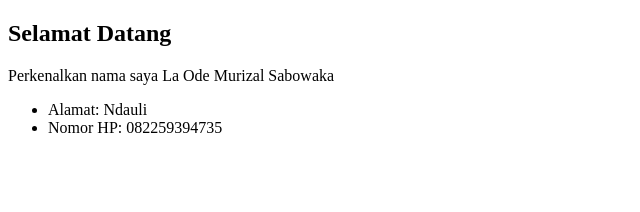
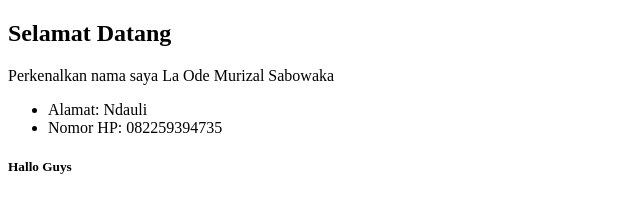
Before and after one commit to rizalsabowaka/rizal-git-test-5, a plain HTML site: page index.html in a window 1280 px wide. Shown: the full height of the page, 0-640 px from the left. Drawn offline with Linux system fonts and the light colour scheme.

Commit message:
Menambahkan h5

```diff
--- a/index.html
+++ b/index.html
@@ -12,5 +12,6 @@
         <li>Alamat: Ndauli</li>
         <li>Nomor HP: 082259394735</li>
     </ul>
+    <h5>Hallo Guys</h5>
 </body>
 </html>
```
